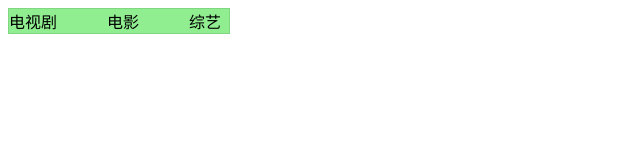
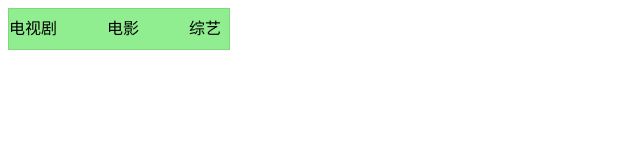
Before and after one commit to kklIsme/miao, a plain HTML site: page css-menu.html in a window 1280 px wide. Shown: the whole page, without its empty margins (0-640 px from the left). Drawn offline with Linux system fonts and the light colour scheme.

Commit message:
css-menu

```diff
--- a/css-menu.html
+++ b/css-menu.html
@@ -10,6 +10,8 @@
     ul {
       list-style: none;
       padding: 0;
+      height: 40px;
+      line-height: 40px;
     }
 
     .menu {
```
